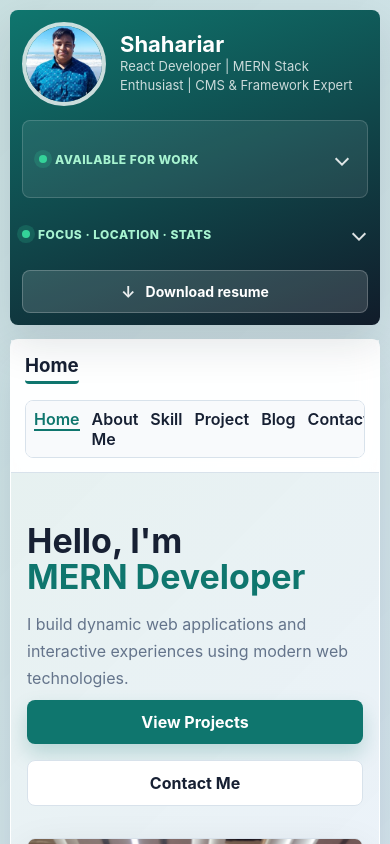
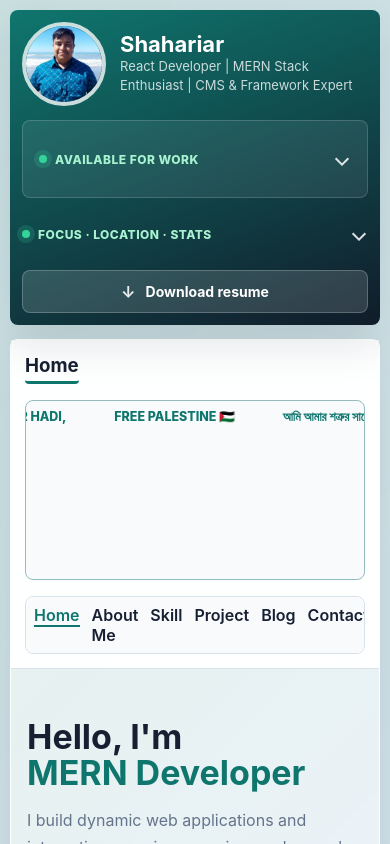
Before and after one commit to shahariar270/portfolio-template, a React (Vite) app in the folder client/: page / in a window 390 px wide. Shown: the top 844 px of the page. Built offline with nearby package versions, Linux system fonts and the light colour scheme; no server answers.

Commit message:
added topbar news slider

```diff
--- a/client/src/Layout/Sections/Header.jsx
+++ b/client/src/Layout/Sections/Header.jsx
@@ -11,6 +11,14 @@ export const Header = () => {
         <div className='st-portfolio--header'>
             <div className="st-portfolio--route-name">
                 <h3>{currentPath ? currentPath.label : 'Home'}</h3>
+            </div>
+
+            <div className="st-portfolio--news-slider" aria-label="Latest news">
+                <div className="st-portfolio--news-track">
+                    <span>justices for hadi,</span>
+                    <span>Free Palestine 🇵🇸  </span>
+                    <span>আমি আমার শত্রুর সাথেও ইনসাফ করতে চাই</span>
+                </div>
             </div>
 
             <div className="st-portfolio--menu">
--- a/client/src/assets/styles/common/layout/_header.scss
+++ b/client/src/assets/styles/common/layout/_header.scss
@@ -12,6 +12,36 @@
         z-index: 5;
         backdrop-filter: blur(14px);
     }
+
+    &--news-slider {
+        flex: 1 1 180px;
+        max-width: 280px;
+        min-width: 160px;
+        overflow: hidden;
+        border: 1px solid color-mix(in srgb, var(--color-primary) 35%, var(--border-color));
+        border-radius: 8px;
+        background: var(--surface-muted);
+    }
+
+    &--news-track {
+        display: flex;
+        width: max-content;
+        animation: st-news-slide 18s linear infinite;
+
+        span {
+            display: inline-flex;
+            align-items: center;
+            min-height: 34px;
+            padding: 0 36px;
+            color: var(--color-primary);
+            font-size: 0.9rem;
+            font-weight: 800;
+            line-height: 1;
+            text-transform: uppercase;
+            white-space: nowrap;
+        }
+    }
+
     &--route-name {
         h3 {
             border-bottom: 3px solid var(--color-primary);
@@ -25,6 +55,16 @@
     }
 }
 
+@keyframes st-news-slide {
+    from {
+        transform: translateX(0);
+    }
+
+    to {
+        transform: translateX(-50%);
+    }
+}
+
 @media (max-width: 768px) {
     .st-portfolio {
         &--header {
@@ -32,6 +72,22 @@
             flex-direction: column;
             padding: 14px;
             position: static;
+        }
+
+        &--news-slider {
+            width: 100%;
+            max-width: none;
+            min-width: 0;
+        }
+
+        &--news-track {
+            animation-duration: 14s;
+
+            span {
+                min-height: 32px;
+                padding: 0 24px;
+                font-size: 0.78rem;
+            }
         }
 
         &--menu {
```
